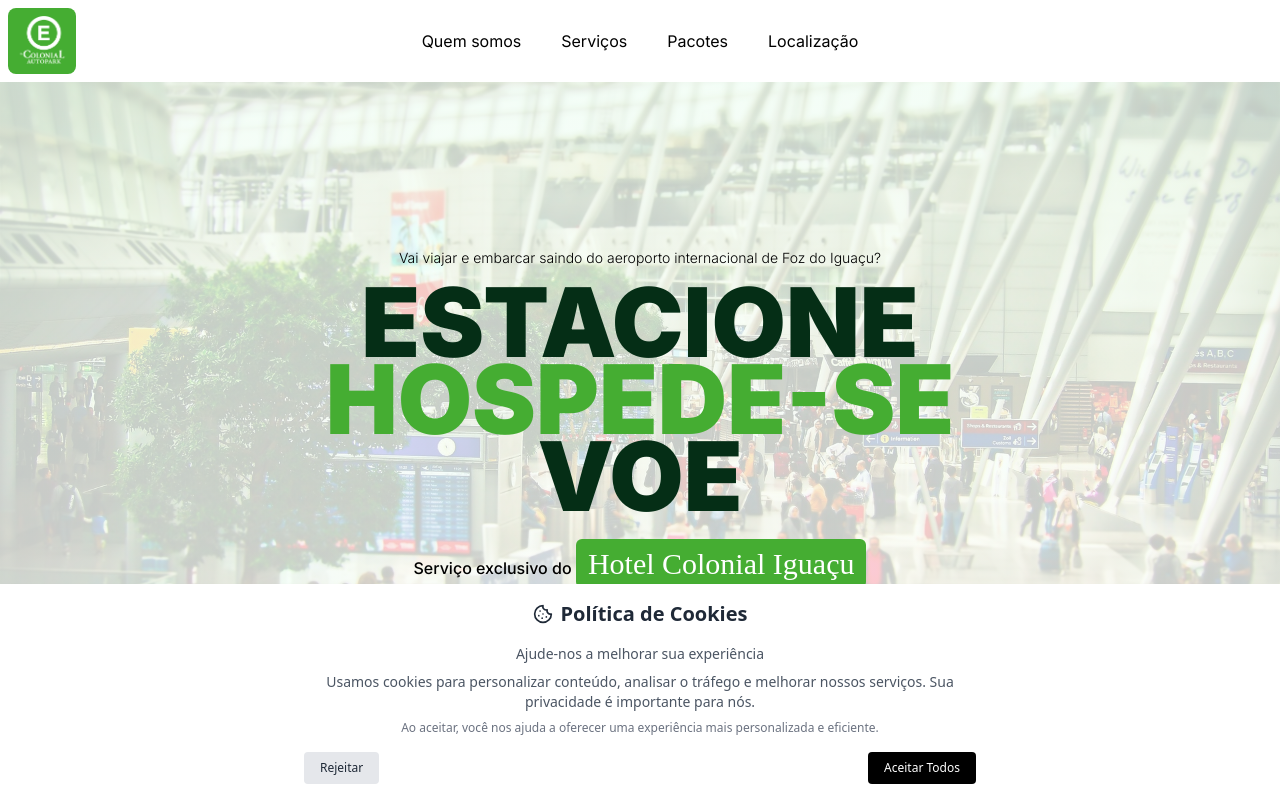
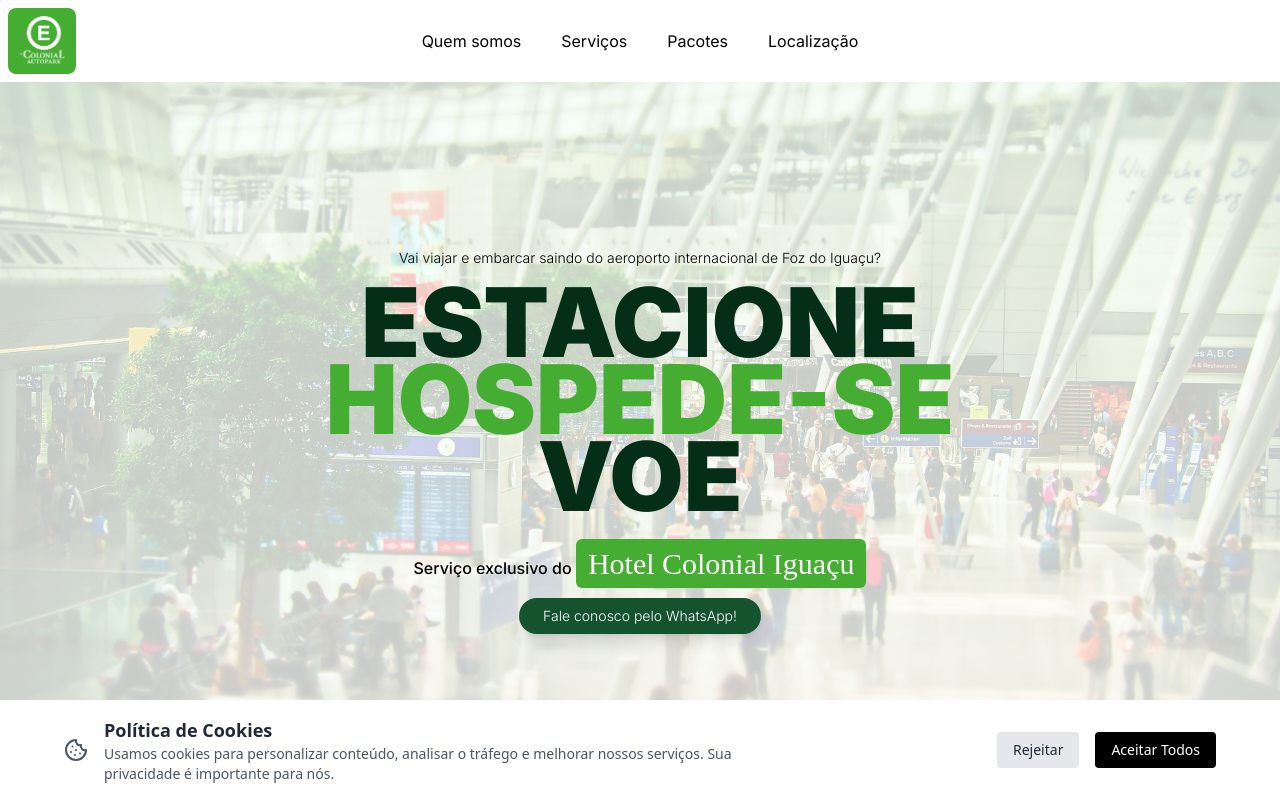
Before and after one commit to hotelcolonial/autopark, a Next.js app: page / in a window 1280 px wide. Shown: the top 800 px of the page. Built offline with nearby package versions, Linux system fonts and the light colour scheme; a web font is replaced by a local one.

Commit message:
cookies banner

```diff
--- a/src/components/CookieConsent.tsx
+++ b/src/components/CookieConsent.tsx
@@ -55,36 +55,27 @@ export const CookieConsent: React.FC = () => {
 
   return (
     <div className="fixed bottom-0 left-0 right-0 p-4 bg-white z-50 shadow-lg animate-slide-up">
-      <div className="w-full max-w-2xl mx-auto">
-        <div className="text-center mb-4">
-          <h2 className="text-xl font-bold flex items-center justify-center">
-            <CookieIcon className="mr-2 h-5 w-5" />
-            Política de Cookies
-          </h2>
+      <div className="w-full max-w-6xl mx-auto flex items-center justify-between">
+        <div className="flex items-center space-x-4">
+          <CookieIcon className="h-6 w-6 text-gray-600" />
+          <div>
+            <h2 className="text-lg font-semibold">Política de Cookies</h2>
+            <p className="text-sm text-gray-600 max-w-2xl">
+              Usamos cookies para personalizar conteúdo, analisar o tráfego e
+              melhorar nossos serviços. Sua privacidade é importante para nós.
+            </p>
+          </div>
         </div>
-        <div className="mb-4">
-          <p className="text-center text-sm text-gray-600 mb-2">
-            Ajude-nos a melhorar sua experiência
-          </p>
-          <p className="text-center text-sm text-gray-600 mb-2">
-            Usamos cookies para personalizar conteúdo, analisar o tráfego e
-            melhorar nossos serviços. Sua privacidade é importante para nós.
-          </p>
-          <p className="text-center text-xs text-gray-500">
-            Ao aceitar, você nos ajuda a oferecer uma experiência mais
-            personalizada e eficiente.
-          </p>
-        </div>
-        <div className="flex justify-between text-xs">
+        <div className="flex items-center space-x-4">
           <button
             onClick={handleReject}
-            className="px-4 py-2 bg-gray-200 text-gray-800 rounded hover:bg-gray-300 transition-colors duration-300"
+            className="px-4 py-2 bg-gray-200 text-gray-800 rounded hover:bg-gray-300 transition-colors duration-300 text-sm"
           >
             Rejeitar
           </button>
           <button
             onClick={handleAcceptAll}
-            className="px-4 py-2 bg-black text-white rounded hover:bg-gray-800 transition-colors duration-300"
+            className="px-4 py-2 bg-black text-white rounded hover:bg-gray-800 transition-colors duration-300 text-sm"
           >
             Aceitar Todos
           </button>
```
